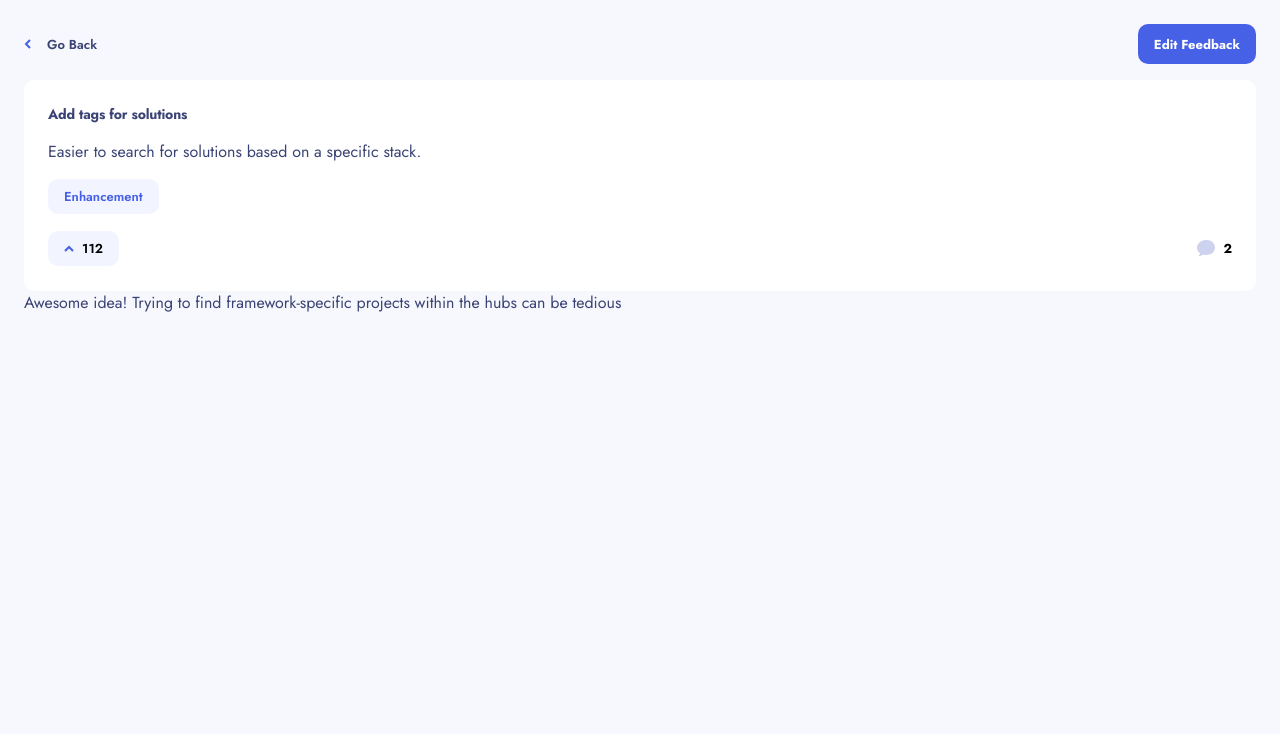
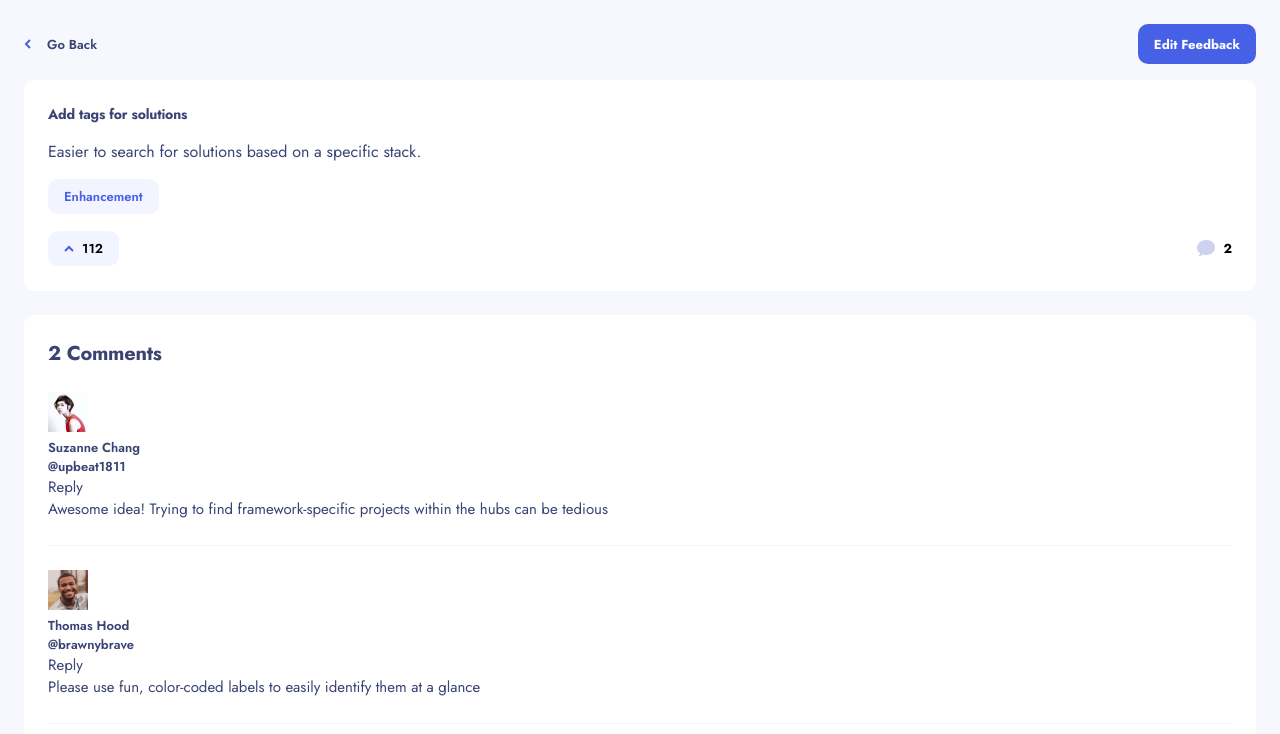
Before and after one commit to jljakin2/product-feedback-next, a Next.js app in the folder frontend/: page /suggestion/1 in a window 1280 px wide. Shown: the top 734 px of the page. Built offline with nearby package versions, Linux system fonts and the light colour scheme.

Commit message:
basic styling outline for comments page. restructure of comments components into their own directory

```diff
--- a/frontend/components/Comments.js
+++ /dev/null
@@ -1,3 +0,0 @@
-export default function Comments({ comments }) {
-  return <div>{comments[0]?.content}</div>;
-}
--- /dev/null
+++ b/frontend/components/Comments/CommentItem.js
@@ -0,0 +1,31 @@
+import styled from "styled-components";
+import Image from "next/image";
+
+const CommentItemStyles = styled.div`
+  border-bottom: 1px solid var(--grey);
+
+  width: 100%;
+  padding: 1.5rem 0;
+`;
+
+export default function CommentItem({ comment }) {
+  // TODO: change the Image component to be more dynamic by using cloudinary links when backend is set up
+  return (
+    <CommentItemStyles>
+      <div className="header">
+        <Image
+          src={comment.user.image}
+          alt={`${comment.user.name}'s profile pic`}
+          width={40}
+          height={40}
+        />
+        <div>
+          <p className="body-3">{comment.user.name}</p>
+          <p className="body-3">{`@${comment.user.username}`}</p>
+        </div>
+        <p className="body-2">Reply</p>
+      </div>
+      <p className="body-2">{comment.content}</p>
+    </CommentItemStyles>
+  );
+}
--- /dev/null
+++ b/frontend/components/Comments/CommentsContainer.js
@@ -0,0 +1,26 @@
+import styled from "styled-components";
+
+import CommentItem from "./CommentItem";
+
+const CommentsContainerStyles = styled.div`
+  background: var(--white);
+  border-radius: 0.625rem;
+
+  margin-top: 1.5rem;
+  padding: 1.5rem;
+`;
+
+export default function CommentsContainer({ comments }) {
+  const renderedComments = comments.map(comment => {
+    return <CommentItem key={comment.id} comment={comment} />;
+  });
+
+  return (
+    <CommentsContainerStyles>
+      <h2>
+        {comments.length} {comments.length === 1 ? " Comment" : "Comments"}
+      </h2>
+      {renderedComments}
+    </CommentsContainerStyles>
+  );
+}
--- a/frontend/lib/data.json
+++ b/frontend/lib/data.json
@@ -1,6 +1,6 @@
 {
   "currentUser": {
-    "image": "./assets/user-images/image-zena.jpg",
+    "image": "/user-images/image-zena.jpg",
     "name": "Zena Kelley",
     "username": "velvetround"
   },
@@ -17,7 +17,7 @@
           "id": 1,
           "content": "Awesome idea! Trying to find framework-specific projects within the hubs can be tedious",
           "user": {
-            "image": "./assets/user-images/image-suzanne.jpg",
+            "image": "/user-images/image-suzanne.jpg",
             "name": "Suzanne Chang",
             "username": "upbeat1811"
           }
@@ -26,7 +26,7 @@
           "id": 2,
           "content": "Please use fun, color-coded labels to easily identify them at a glance",
           "user": {
-            "image": "./assets/user-images/image-thomas.jpg",
+            "image": "/user-images/image-thomas.jpg",
             "name": "Thomas Hood",
             "username": "brawnybrave"
           }
@@ -45,7 +45,7 @@
           "id": 3,
           "content": "Also, please allow styles to be applied based on system preferences. I would love to be able to browse Frontend Mentor in the evening after my device’s dark mode turns on without the bright background it currently has.",
           "user": {
-            "image": "./assets/user-images/image-elijah.jpg",
+            "image": "/user-images/image-elijah.jpg",
             "name": "Elijah Moss",
             "username": "hexagon.bestagon"
           }
@@ -54,7 +54,7 @@
           "id": 4,
           "content": "Second this! I do a lot of late night coding and reading. Adding a dark theme can be great for preventing eye strain and the headaches that result. It’s also quite a trend with modern apps and  apparently saves battery life.",
           "user": {
-            "image": "./assets/user-images/image-james.jpg",
+            "image": "/user-images/image-james.jpg",
             "name": "James Skinner",
             "username": "hummingbird1"
           },
@@ -63,7 +63,7 @@
               "content": "While waiting for dark mode, there are browser extensions that will also do the job. Search for 'dark theme' followed by your browser. There might be a need to turn off the extension for sites with naturally black backgrounds though.",
               "replyingTo": "hummingbird1",
               "user": {
-                "image": "./assets/user-images/image-anne.jpg",
+                "image": "/user-images/image-anne.jpg",
                 "name": "Anne Valentine",
                 "username": "annev1990"
               }
@@ -72,7 +72,7 @@
               "content": "Good point! Using any kind of style extension is great and can be highly customizable, like the ability to change contrast and brightness. I'd prefer not to use one of such extensions, however, for security and privacy reasons.",
               "replyingTo": "annev1990",
               "user": {
-                "image": "./assets/user-images/image-ryan.jpg",
+                "image": "/user-images/image-ryan.jpg",
                 "name": "Ryan Welles",
                 "username": "voyager.344"
               }
@@ -93,7 +93,7 @@
           "id": 5,
           "content": "Much easier to get answers from devs who can relate, since they've either finished the challenge themselves or are in the middle of it.",
           "user": {
-            "image": "./assets/user-images/image-george.jpg",
+            "image": "/user-images/image-george.jpg",
             "name": "George Partridge",
             "username": "soccerviewer8"
           }
@@ -112,7 +112,7 @@
           "id": 6,
           "content": "Right now, there is no ability to add images while giving feedback which isn't ideal because I have to use another app to show what I mean",
           "user": {
-            "image": "./assets/user-images/image-javier.jpg",
+            "image": "/user-images/image-javier.jpg",
             "name": "Javier Pollard",
             "username": "warlikeduke"
           }
@@ -121,7 +121,7 @@
           "id": 7,
           "content": "Yes I'd like to see this as well. Sometimes I want to add a short video or gif to explain the site's behavior..",
           "user": {
-            "image": "./assets/user-images/image-roxanne.jpg",
+            "image": "/user-images/image-roxanne.jpg",
             "name": "Roxanne Travis",
             "username": "peppersprime32"
           }
@@ -140,7 +140,7 @@
           "id": 8,
           "content": "I also want to be notified when devs I follow submit projects on FEM. Is in-app notification also in the pipeline?",
           "user": {
-            "image": "./assets/user-images/image-victoria.jpg",
+            "image": "/user-images/image-victoria.jpg",
             "name": "Victoria Mejia",
             "username": "arlen_the_marlin"
           },
@@ -149,7 +149,7 @@
               "content": "Bumping this. It would be good to have a tab with a feed of people I follow so it's easy to see what challenges they’ve done lately. I learn a lot by reading good developers' code.",
               "replyingTo": "arlen_the_marlin",
               "user": {
-                "image": "./assets/user-images/image-zena.jpg",
+                "image": "/user-images/image-zena.jpg",
                 "name": "Zena Kelley",
                 "username": "velvetround"
               }
@@ -160,7 +160,7 @@
           "id": 9,
           "content": "I've been saving the profile URLs of a few people and I check what they’ve been doing from time to time. Being able to follow them solves that",
           "user": {
-            "image": "./assets/user-images/image-jackson.jpg",
+            "image": "/user-images/image-jackson.jpg",
             "name": "Jackson Barker",
             "username": "countryspirit"
           }
@@ -187,7 +187,7 @@
           "id": 10,
           "content": "This would be awesome! It would be so helpful to see an overview of my code in a way that makes it easy to spot where things could be improved.",
           "user": {
-            "image": "./assets/user-images/image-victoria.jpg",
+            "image": "/user-images/image-victoria.jpg",
             "name": "Victoria Mejia",
             "username": "arlen_the_marlin"
           }
@@ -196,7 +196,7 @@
           "id": 11,
           "content": "Yeah, this would be really good. I'd love to see deeper insights into my code!",
           "user": {
-            "image": "./assets/user-images/image-jackson.jpg",
+            "image": "/user-images/image-jackson.jpg",
             "name": "Jackson Barker",
             "username": "countryspirit"
           }
@@ -215,7 +215,7 @@
           "id": 12,
           "content": "Having a path through the challenges that I could follow would be brilliant! Sometimes I'm not sure which challenge would be the best next step to take. So this would help me navigate through them!",
           "user": {
-            "image": "./assets/user-images/image-george.jpg",
+            "image": "/user-images/image-george.jpg",
             "name": "George Partridge",
             "username": "soccerviewer8"
           }
@@ -234,7 +234,7 @@
           "id": 13,
           "content": "I haven't built a portfolio site yet, so this would be really helpful. Might it also be possible to choose layout and colour themes?!",
           "user": {
-            "image": "./assets/user-images/image-ryan.jpg",
+            "image": "/user-images/image-ryan.jpg",
             "name": "Ryan Welles",
             "username": "voyager.344"
           }
@@ -253,7 +253,7 @@
           "id": 14,
           "content": "This would be great! At the moment, I'm just starting challenges in order to save them. But this means the My Challenges section is overflowing with projects and is hard to manage. Being able to bookmark challenges would be really helpful.",
           "user": {
-            "image": "./assets/user-images/image-suzanne.jpg",
+            "image": "/user-images/image-suzanne.jpg",
             "name": "Suzanne Chang",
             "username": "upbeat1811"
           }
@@ -280,7 +280,7 @@
           "id": 15,
           "content": "I'd love to see this! It always makes me so happy to see little details like these on websites.",
           "user": {
-            "image": "./assets/user-images/image-victoria.jpg",
+            "image": "/user-images/image-victoria.jpg",
             "name": "Victoria Mejia",
             "username": "arlen_the_marlin"
           },
@@ -289,7 +289,7 @@
               "content": "Me too! I'd also love to see celebrations at specific points as well. It would help people take a moment to celebrate their achievements!",
               "replyingTo": "arlen_the_marlin",
               "user": {
-                "image": "./assets/user-images/image-suzanne.jpg",
+                "image": "/user-images/image-suzanne.jpg",
                 "name": "Suzanne Chang",
                 "username": "upbeat1811"
               }
--- a/frontend/pages/suggestion/[id].js
+++ b/frontend/pages/suggestion/[id].js
@@ -4,7 +4,7 @@ import { useRouter } from "next/router";
 
 import GoBackBtn from "../../components/Buttons/GoBackBtn";
 import EditFeedbackBtn from "../../components/Buttons/EditFeedbackBtn";
-import Comments from "../../components/Comments";
+import CommentsContainer from "../../components/Comments/CommentsContainer";
 
 import data from "../../lib/data.json";
 import SuggestionCard from "../../components/SuggestionCard";
@@ -42,7 +42,7 @@ export default function SuggestionPage() {
 
       <main>
         {product && <SuggestionCard product={product} />}
-        {product && <Comments comments={product.comments} />}
+        {product && <CommentsContainer comments={product.comments} />}
       </main>
     </PageStyles>
   );
```
